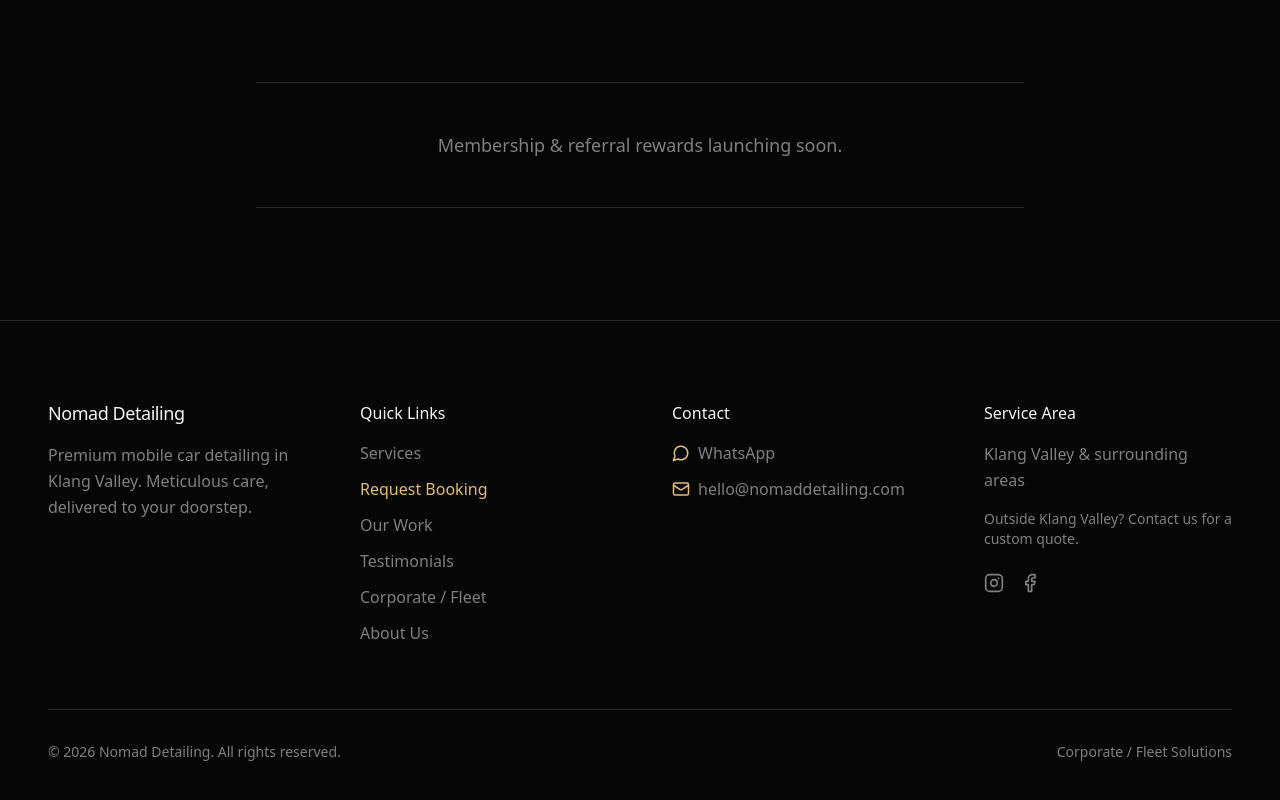
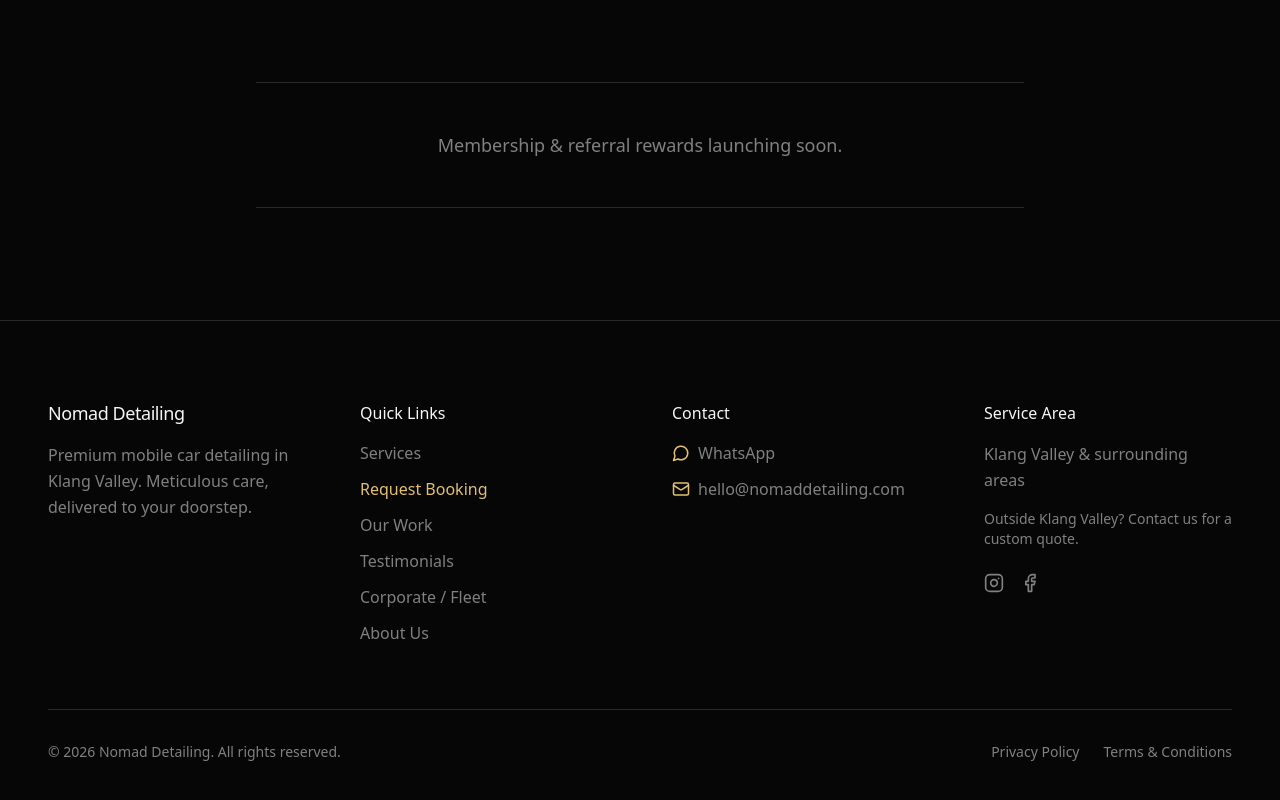
Before and after one commit to Nomaddetailing/nomad-detailing-website, a React (Vite) app: page / in a window 1280 px wide. Shown: the part 4427-5227 px from the top of the page. Built offline with nearby package versions, Linux system fonts and the light colour scheme.

Commit message:
Update Footer.tsx

```diff
--- a/src/components/Footer.tsx
+++ b/src/components/Footer.tsx
@@ -121,13 +121,24 @@ export function Footer({ onNavigate }: FooterProps) {
           <p className="text-sm text-muted-foreground">
             © {new Date().getFullYear()} Nomad Detailing. All rights reserved.
           </p>
-          <button
-            onClick={() => onNavigate('fleet')}
-            className="text-sm text-muted-foreground hover:text-foreground transition-colors"
-          >
-            Corporate / Fleet Solutions
-          </button>
+
+          <div className="flex gap-6">
+            <button
+              onClick={() => onNavigate("privacy")}
+              className="text-sm text-muted-foreground hover:text-foreground transition-colors"
+            >
+              Privacy Policy
+            </button>
+
+            <button
+              onClick={() => onNavigate("terms")}
+              className="text-sm text-muted-foreground hover:text-foreground transition-colors"
+            >
+              Terms & Conditions
+            </button>
+          </div>
         </div>
+
       </div>
     </footer>
   );
```
